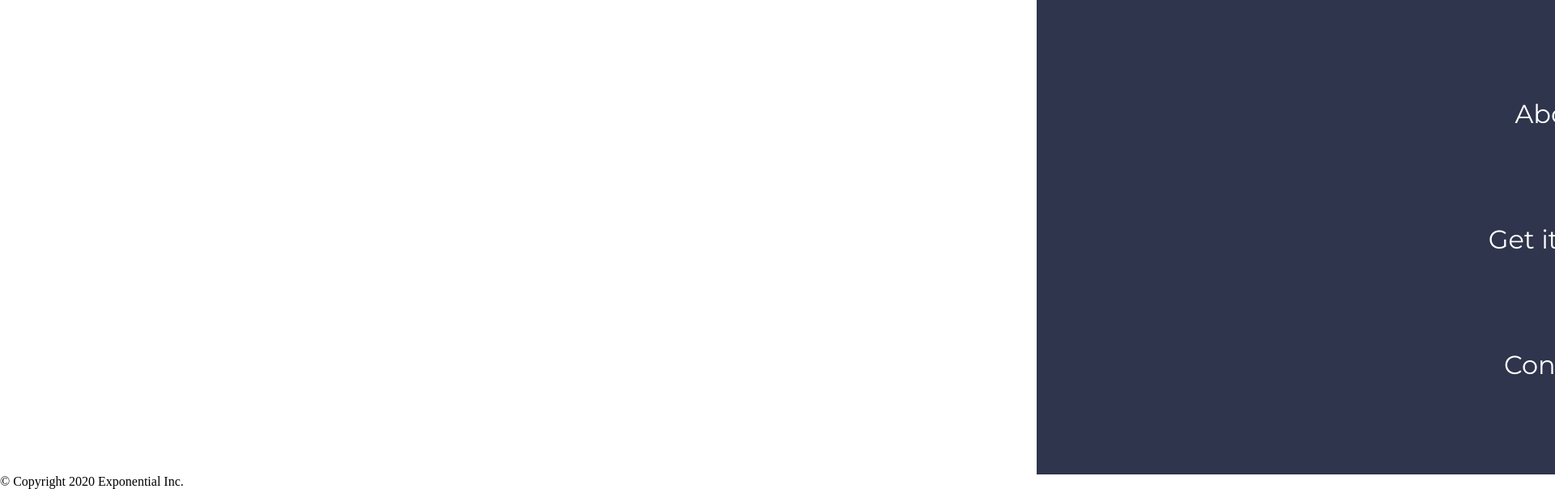
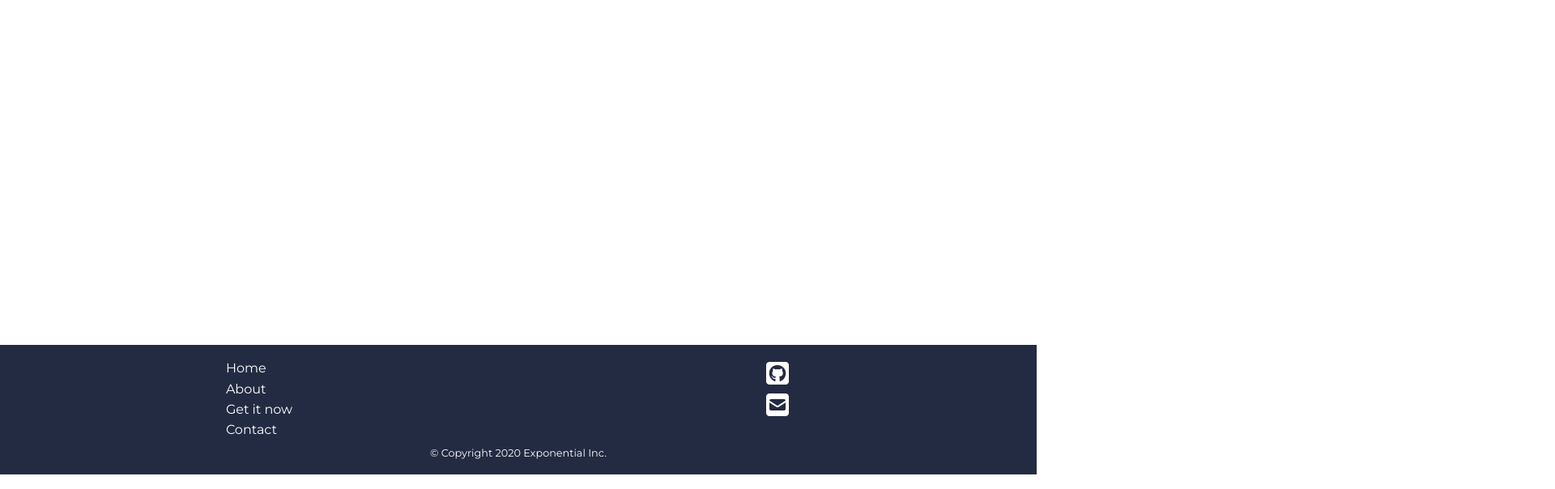
Before and after one commit to exponential-inc/lostapp.github.io, a React (Create React App) app: page / in a window 1280 px wide. Shown: the part 214-818 px from the top of the page at 81% size, 1920 px wide, since content can reach past the window. Built offline with nearby package versions, Linux system fonts and the light colour scheme.

Commit message:
Add footer

```diff
--- a/public/index.html
+++ b/public/index.html
@@ -1,12 +1,14 @@
 <!DOCTYPE html>
 <html lang="en">
 	<head>
+		<link href="https://unpkg.com/aos@2.3.1/dist/aos.css" rel="stylesheet" />
 		<meta charset="utf-8" />
 		<link rel="icon" href="%PUBLIC_URL%/favicon.ico" />
 		<meta name="viewport" content="width=device-width, initial-scale=1" />
 		<meta name="theme-color" content="#000000" />
 		<meta name="description" content="Web site created using create-react-app" />
 		<link rel="apple-touch-icon" href="%PUBLIC_URL%/logo192.png" />
+		<script src="https://kit.fontawesome.com/0d18f280ab.js" crossorigin="anonymous"></script>
 		<!--
       manifest.json provides metadata used when your web app is installed on a
       user's mobile device or desktop. See https://developers.google.com/web/fundamentals/web-app-manifest/
@@ -37,4 +39,8 @@
       To create a production bundle, use `npm run build` or `yarn build`.
     -->
 	</body>
+	<script src="https://unpkg.com/aos@2.3.1/dist/aos.js"></script>
+	<script>
+		AOS.init();
+	</script>
 </html>
--- a/src/App.js
+++ b/src/App.js
@@ -18,9 +18,10 @@ class App extends Component {
 	};
 	render() {
 		return (
-			<div>
+			<div className='all-content'>
 				<Header toggleMenu={this.toggleMenu} isMenuOpen={this.state.isMenuOpen} />
 				<NavBar isMenuOpen={this.state.isMenuOpen} />
+				<div className='main-content'></div>
 				<Footer />
 			</div>
 		);
--- a/src/components/Footer.js
+++ b/src/components/Footer.js
@@ -4,7 +4,32 @@ export class Footer extends Component {
 	render() {
 		return (
 			<div className='footer-container'>
-				<footer>&copy; Copyright 2020 Exponential Inc.</footer>
+				<div id='footer-main-items'>
+					<div className='links-col'>
+						<div className='link-container'>
+							{' '}
+							<a href='#' className='nav-link'>
+								Home
+							</a>
+							<a href='#' className='nav-link'>
+								About
+							</a>
+							<a href='#' className='nav-link'>
+								Get it now
+							</a>
+							<a href='#' className='nav-link'>
+								Contact
+							</a>
+						</div>
+					</div>
+					<div className='links-col'>
+						<div className='link-container'>
+							<i className='fab fa-github-square'></i>
+							<i className='fas fa-envelope-square'></i>
+						</div>
+					</div>
+				</div>
+				<p id='copyright-text'>&copy; Copyright 2020 Exponential Inc.</p>
 			</div>
 		);
 	}
--- a/src/components/NavBar.js
+++ b/src/components/NavBar.js
@@ -5,10 +5,12 @@ class NavBar extends Component {
 		if (this.props.isMenuOpen === true) {
 			return {
 				transform: 'translateX(0)',
+				display: 'flex',
 			};
 		} else {
 			return {
 				transform: 'translateX(100vw)',
+				display: 'none',
 			};
 		}
 	};
--- a/src/scss/App.scss
+++ b/src/scss/App.scss
@@ -1,6 +1,7 @@
 @import 'config';
 @import 'navbar';
 @import 'header';
+@import 'footer';
 
 * {
 	padding: 0;
--- a/src/scss/_config.scss
+++ b/src/scss/_config.scss
@@ -8,3 +8,13 @@ $primaryBG: #232b43;
 $secondaryBG: #161e37;
 $primaryText: #ffffff;
 $secondaryText: #e5e5e5;
+
+.all-content {
+	display: flex;
+	flex-direction: column;
+	min-height: 100vh;
+}
+
+.main-content {
+	flex: 1;
+}
--- /dev/null
+++ b/src/scss/_footer.scss
@@ -0,0 +1,50 @@
+@import 'config';
+
+.footer-container {
+	height: 20vh;
+	width: 100vw;
+	margin-top: auto;
+	background-color: $primaryBG;
+	display: flex;
+	flex-direction: column;
+	align-items: center;
+
+	#footer-main-items {
+		width: 100%;
+		display: flex;
+		flex-direction: row;
+	}
+	.links-col {
+		width: 50%;
+		display: flex;
+		flex-direction: column;
+		align-items: center;
+		margin-top: 1rem;
+
+		.link-container {
+			display: flex;
+			flex-direction: column;
+		}
+		a {
+			color: $primaryText;
+			text-decoration: none;
+			font-family: $pri-font;
+			font-size: 1rem;
+			margin: 0.2rem;
+		}
+
+		i {
+			color: $primaryText;
+			text-decoration: none;
+			font-size: 2rem;
+			margin: 0.2rem;
+		}
+	}
+
+	p {
+		margin: 0.5rem;
+		color: $primaryText;
+		font-family: $pri-font;
+		font-size: 0.8rem;
+	}
+}
--- a/src/scss/_navbar.scss
+++ b/src/scss/_navbar.scss
@@ -1,8 +1,9 @@
 @import 'config';
 
 ul {
+	position: absolute;
 	margin-top: auto;
-	height: 92vh;
+	height: 100vh;
 	width: 100vw;
 	display: flex;
 	flex-direction: column;
```
Also changed, not shown: src/css/App.css, 1 other file (tests, documents, lock files or other folders).
